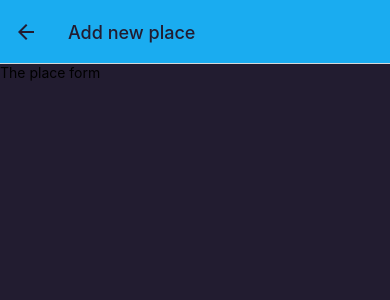
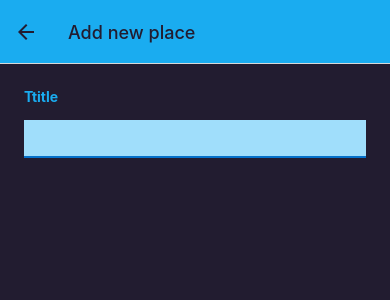
Before and after one commit to IvanRadovic/FavoritePlaces-React-Native, a React Native app: screen /AddPlace in a window 390 px wide. Shown: the top 300 px of the page. Built offline with nearby package versions, Linux system fonts and the light colour scheme.

Commit message:
Finishing with Custom form for now

```diff
--- a/components/Places/PlaceForm.component.jsx
+++ b/components/Places/PlaceForm.component.jsx
@@ -1,11 +1,45 @@
-import { View, Text } from "react-native";
+import { useState } from "react";
+import { View, Text, ScrollView, TextInput, StyleSheet } from "react-native";
+import { Colors } from "../../constants/Colors.component";
 
 const PlaceForm = () => {
+
+    const [enteredTitle, setEnteredTitle] = useState('');
+
+    const changeTitleHanlder = (enteredText) => {
+      setEnteredTitle(enteredText)
+    }
+
     return (
-        <View>
-            <Text>The place form</Text>
-        </View>
+        <ScrollView style={styles.form}>
+            <View>
+                <Text style={styles.label}>Ttitle</Text>
+                <TextInput style={styles.input} value={enteredTitle} onChange={changeTitleHanlder}/>
+            </View>
+
+        </ScrollView>
       );
 }
 
 export default PlaceForm;
+
+const styles = StyleSheet.create({
+    form: {
+        flex:1,
+        padding:24,
+    },
+    label:{
+        fontWeight:'bold',
+        marginBottom:5,
+        color:Colors.primary500
+    },
+    input:{
+        marginVertical:10,
+        paddingHorizontal:5,
+        paddingVertical:8,
+        fontSize:16,
+        borderBottomColor:Colors.primary700,
+        borderBottomWidth:2,
+        backgroundColor:Colors.primary100
+    }
+});
```
